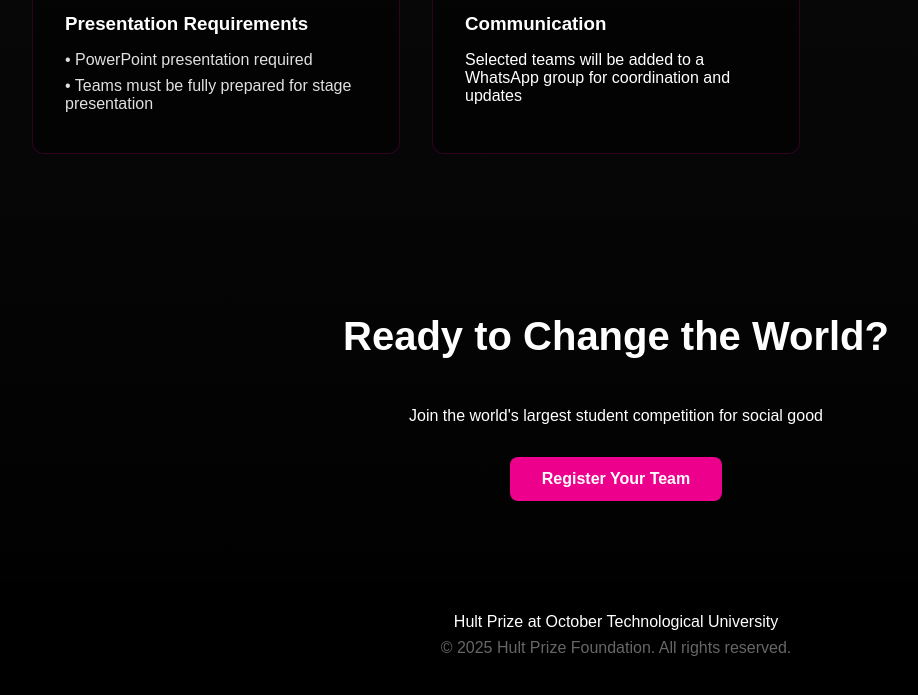
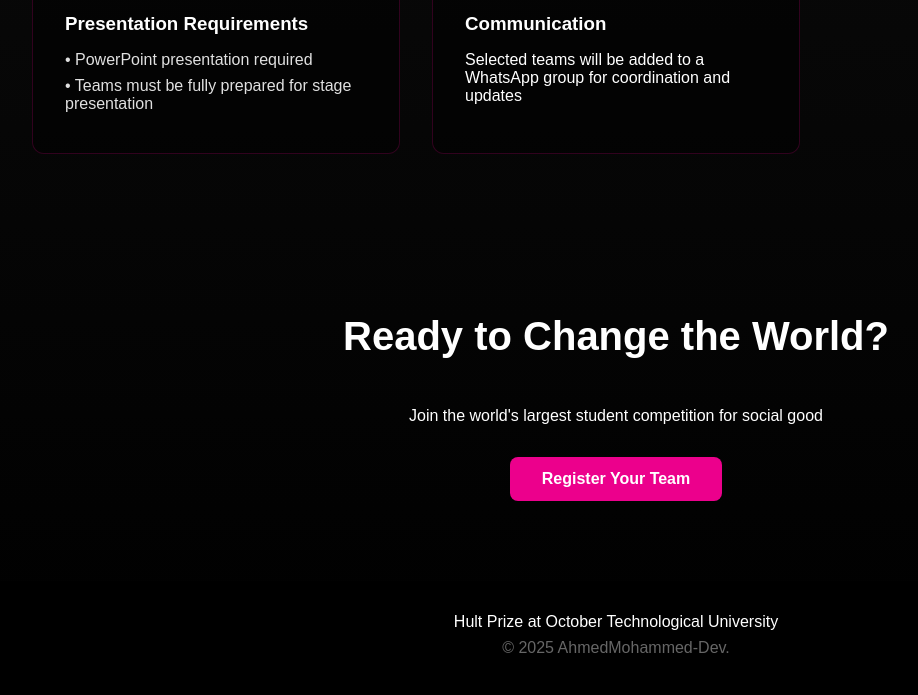
Before and after one commit to AhmedMohammed-Dev/Hult-Prize, a plain HTML site: page index.html in a window 1280 px wide. Shown: the part 1766-2461 px from the top of the page, without its empty margins (24-942 px from the left). Drawn offline with Linux system fonts and the light colour scheme.

Commit message:
Update index.html

```diff
--- a/index.html
+++ b/index.html
@@ -317,7 +317,7 @@
 
     <footer>
         <p>Hult Prize at October Technological University</p>
-        <p style="color: #666;">© 2025 Hult Prize Foundation. All rights reserved.</p>
+        <p style="color: #666;">© 2025 AhmedMohammed-Dev.</p>
     </footer>
 </body>
 </html>
```
